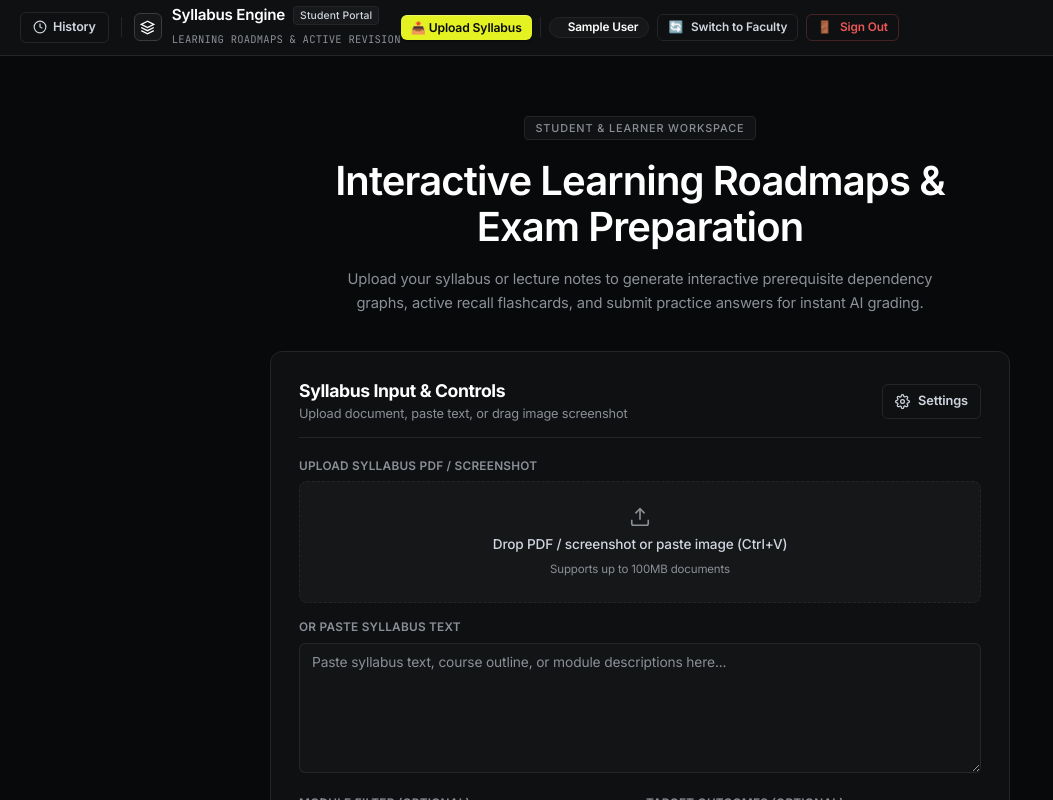
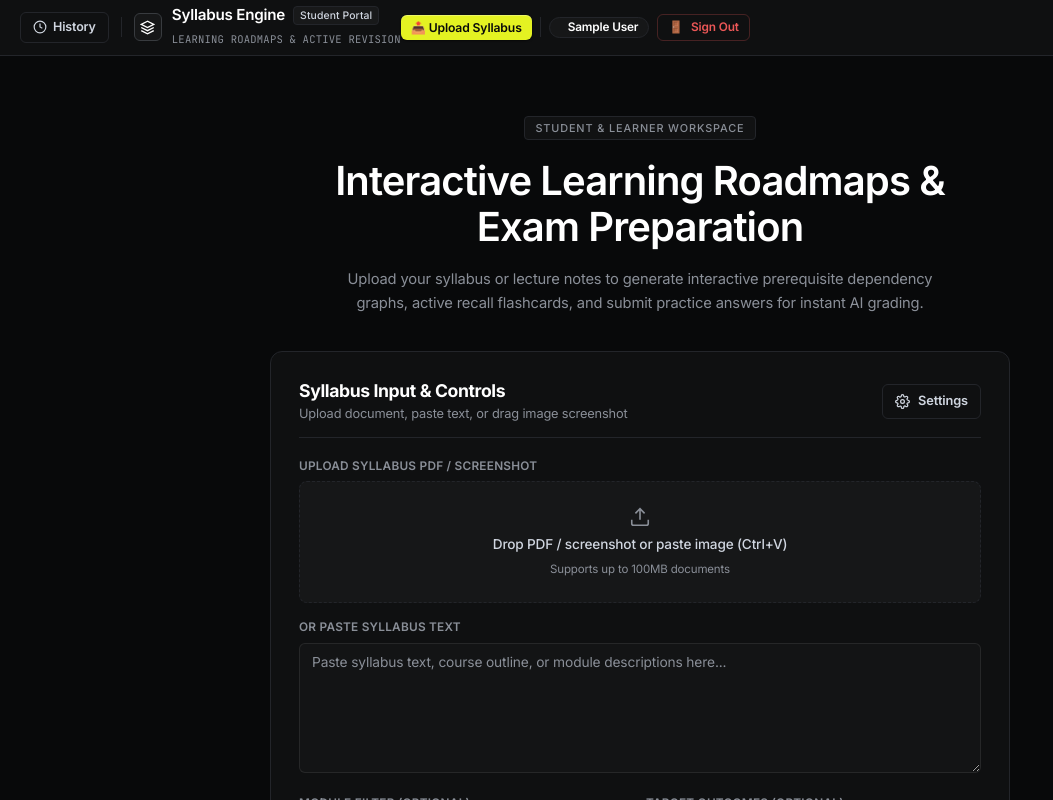
Before and after one commit to vishnuvivek-coder/syllabus-analyser, a React (Vite) app in the folder client/: page /upload in a window 1280 px wide. Shown: the whole page, without its empty margins (0-1053 px from the left). Built offline with nearby package versions, Linux system fonts and the light colour scheme; sample sign-in values are in the browser's storage.

Commit message:
Remove in-app role switch button; enforce role change via Sign Out only

```diff
--- a/client/src/App.jsx
+++ b/client/src/App.jsx
@@ -120,15 +120,6 @@ export default function App() {
     setUser(null);
     localStorage.removeItem('syllabus_auth_user');
     navigate('/login');
-  };
-
-  const handleSwitchRole = () => {
-    const newRole = user?.role === 'faculty' ? 'student' : 'faculty';
-    const newUser = DEMO_USERS[newRole];
-    setUser(newUser);
-    localStorage.setItem('syllabus_auth_user', JSON.stringify(newUser));
-    const nextRoute = newRole === 'faculty' ? '/blueprint' : '/graph';
-    navigate(nextRoute);
   };
 
   const handleAnalyze = async (inputs) => {
@@ -409,18 +400,6 @@ export default function App() {
               </span>
             </div>
           </div>
-
-          {/* Switch Role Quick Button */}
-          <button
-            type="button"
-            onClick={handleSwitchRole}
-            className="btn btn-secondary"
-            style={{ padding: '5px 10px', fontSize: '0.74rem' }}
-            title="Switch between Faculty and Student roles"
-          >
-            <span>🔄</span>
-            <span>Switch to {user.role === 'faculty' ? 'Student' : 'Faculty'}</span>
-          </button>
 
           {/* Sign Out Button */}
           <button
```
